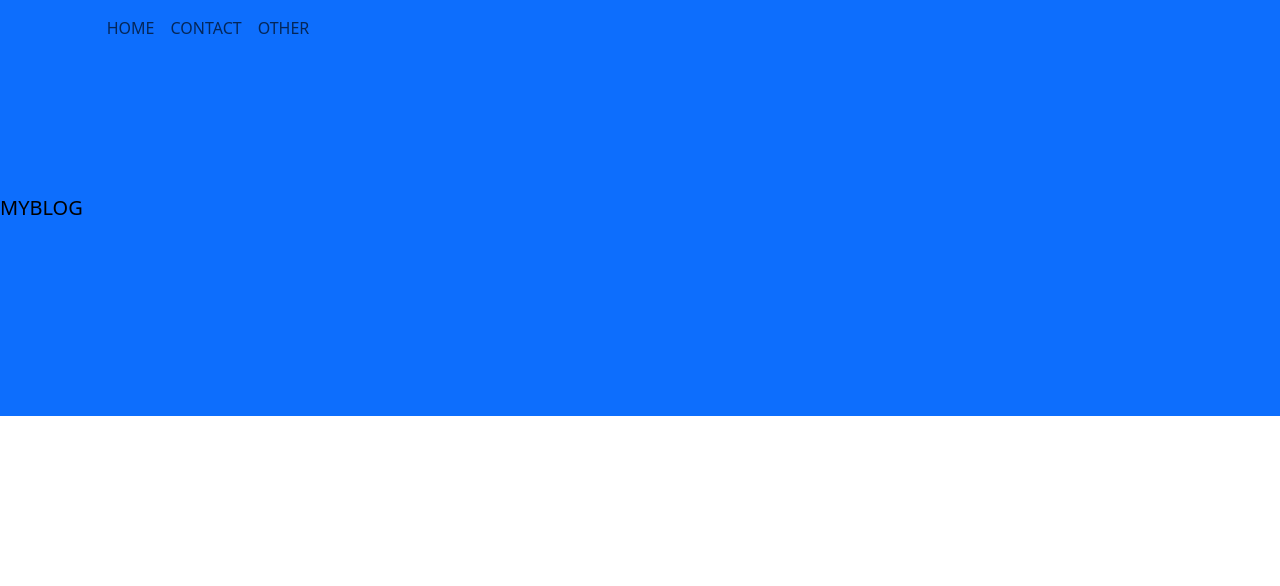
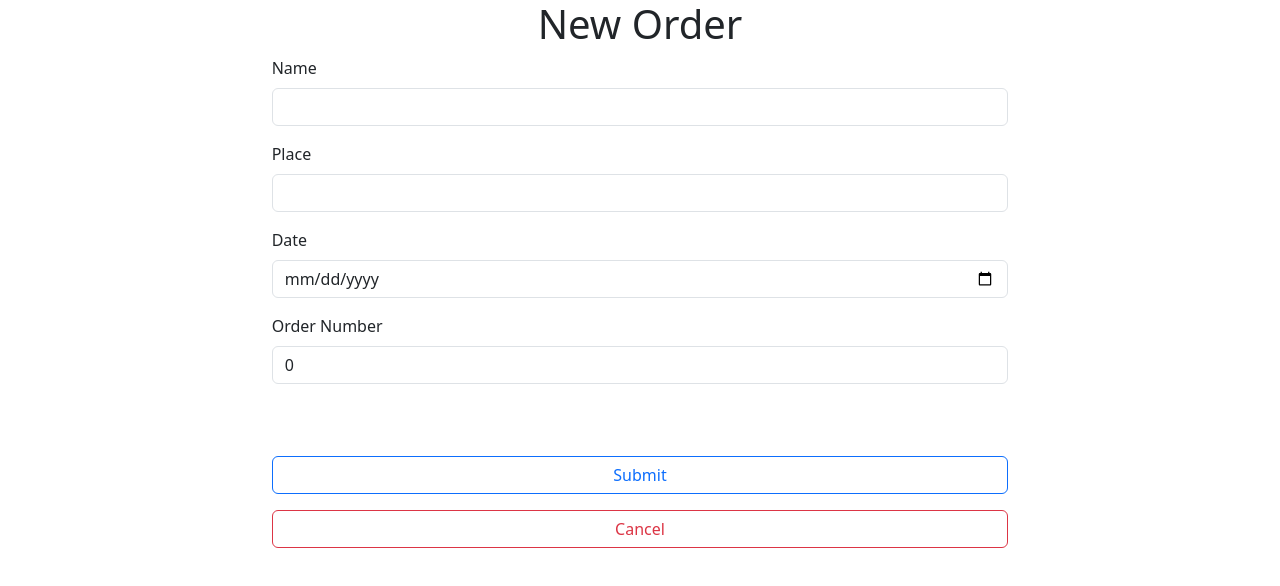
Before and after one commit to Manojkumar886/tj-frontend, a React (Create React App) app: page / in a window 1280 px wide. Shown: the top 586 px of the page. Built offline with nearby package versions, Linux system fonts and the light colour scheme.

Commit message:
order form create and show our values is done

```diff
--- a/src/App.js
+++ b/src/App.js
@@ -10,6 +10,7 @@ import { Withcss } from "./usingcss";
 import { Myblog } from "./Nagivation";
 
 import {BrowserRouter, Route, Routes} from 'react-router-dom'
+import { OrderForm } from "./OrderForm";
 
 function App()
 {
@@ -17,14 +18,15 @@ function App()
 
     return(
         <>
-           <BrowserRouter>
+            <OrderForm/>
+           {/* <BrowserRouter>
            <Myblog/>
            <Routes>
                 <Route path='myhome' exact element={<Myevents/>} />
                 <Route path='mycontact' exact element={<Myternary/>} />
                 <Route path="https://www.w3schools.com/react/react_router.asp" exact element={<Other/>} />
            </Routes>
-           </BrowserRouter>
+           </BrowserRouter> */}
         </>
     )
 }
--- /dev/null
+++ b/src/OrderForm.js
@@ -0,0 +1,86 @@
+import 'bootstrap/dist/css/bootstrap.min.css'
+import 'bootstrap-icons/font/bootstrap-icons.css'
+import { useState } from 'react'
+
+export let OrderForm=()=>
+{
+
+    const [orderdetails,setOrderdetails]=useState(
+    {
+        "customername":"",
+        "customerplace":"",
+        "bookingdate":"",
+        "orderno":0,
+    })
+
+    const gettingvalues=(temp)=>
+    {
+        const{name,value}=temp.target;
+
+       setOrderdetails(
+        (get)=>
+        {
+            return{
+                ...get ,
+                [name]:value,
+            }
+        }
+       )
+    }
+   const Register=()=>
+   {
+    alert(orderdetails)
+    alert(" Your Order is Booked...!"+JSON.stringify(orderdetails))
+   }
+
+   const Calcel=()=>
+   {
+    alert(" Your Order is Not Booked")
+   }
+    return(
+        <>
+            <form className='form-group row justify-content-center'>
+                <div className='col-lg-7 col-md-10 col-sm-12 '>
+                    <h1 className='text-center'>New Order</h1>
+                    <div>
+                        <label className='form-label'> Name</label>
+                        <input
+                            type='text'
+                            className='form-control'
+                            name='customername'
+                            onChange={gettingvalues}
+                            value={orderdetails.customername}/>
+                        <label className='form-label mt-3'> Place</label>
+                        <input  type='text'
+                                className='form-control'
+                                name='customerplace'
+                                onChange={gettingvalues}
+                                value={orderdetails.customerplace}/>
+                        <label className='form-label mt-3'>Date</label>
+                        <input
+                                type='date'
+                                className='form-control'
+                                name='bookingdate'
+                                onChange={gettingvalues}
+                                value={orderdetails.bookingdate}/>
+                        <label className='form-label mt-3'> Order Number</label>
+                        <input
+                                type='number'
+                                className='form-control'
+                                name='orderno'
+                                onChange={gettingvalues}
+                                value={orderdetails.orderno}/>
+                    </div>
+                    <button type='submit'
+                    className='btn btn-outline-primary col-12'
+                    onClick={Register}>Submit</button>
+                    <button type='reset'
+                    className='btn btn-outline-danger col-12 mt-3'
+                    onClick={Calcel}>Cancel</button>
+                </div>
+            </form>
+
+
+        </>
+    )
+}
```
